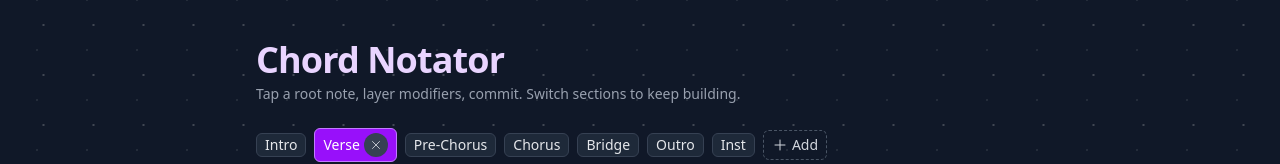
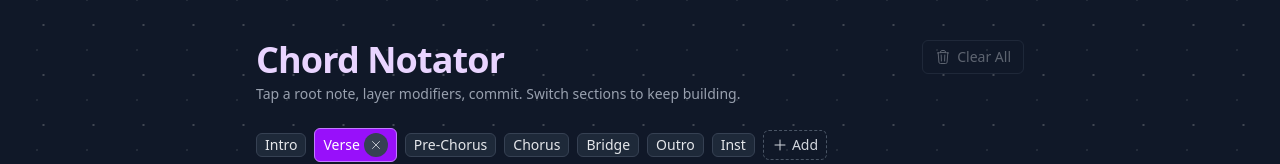
Before and after one commit to itdeiti/chordpad, a React (Vite) app in the folder chord-notator/: page / in a window 1280 px wide. Shown: the top 164 px of the page. Built offline with nearby package versions, Linux system fonts and the light colour scheme.

Commit message:
feat: add clear-all button to reset the song
Dispatches a new RESET_SONG action that returns the default song.
Confirms via window.confirm to prevent accidents. Disabled when no
section has any chords. localStorage updates through the existing
save effect.

```diff
--- a/chord-notator/src/app/app.tsx
+++ b/chord-notator/src/app/app.tsx
@@ -1,3 +1,4 @@
+import { TrashIcon } from "@heroicons/react/24/outline";
 import SectionTabs from "components/molecules/section-tabs";
 import ChordBuilder from "components/organisms/chord-builder";
 import SectionEditor from "components/organisms/section-editor";
@@ -9,11 +10,19 @@ function App() {
   const activeSection =
     song.sections.find((s) => s.id === song.activeSectionId) ??
     song.sections[0];
+  const hasContent = song.sections.some((s) => s.chords.length > 0);
+
+  const onReset = () => {
+    if (window.confirm("Clear all sections and chords? This can't be undone.")) {
+      dispatch({ type: "RESET_SONG" });
+    }
+  };
 
   return (
     <main>
       <div className="max-w-3xl mx-auto py-10 space-y-6">
-        <header>
+        <header className="flex items-start justify-between gap-4">
+          <div>
             <h1 className="text-3xl sm:text-4xl font-extrabold tracking-tight text-purple-200">
               Chord Notator
             </h1>
@@ -21,6 +30,16 @@ function App() {
               Tap a root note, layer modifiers, commit. Switch sections to keep
               building.
             </p>
+          </div>
+          <button
+            type="button"
+            onClick={onReset}
+            disabled={!hasContent}
+            className="inline-flex items-center gap-1.5 rounded-md border border-gray-700 px-3 py-1.5 text-sm text-gray-300 hover:bg-red-900/30 hover:text-red-200 hover:border-red-700 disabled:opacity-40 disabled:cursor-not-allowed focus:outline-none focus:ring-2 focus:ring-red-400"
+          >
+            <TrashIcon className="w-4 h-4" />
+            Clear All
+          </button>
         </header>
 
         <SectionTabs
--- a/chord-notator/src/app/song-reducer.ts
+++ b/chord-notator/src/app/song-reducer.ts
@@ -52,7 +52,8 @@ export type Action =
   | { type: "SET_BEATS"; beats: Beats }
   | { type: "CLEAR_STAGING" }
   | { type: "COMMIT_CHORD" }
-  | { type: "DELETE_CHORD"; sectionId: string; chordId: string };
+  | { type: "DELETE_CHORD"; sectionId: string; chordId: string }
+  | { type: "RESET_SONG" };
 
 function withStaging(song: Song, patch: Partial<Staging>): Song {
   const base: Staging = song.staging ?? emptyStaging;
@@ -158,6 +159,9 @@ export function songReducer(song: Song, action: Action): Song {
             : s,
         ),
       };
+
+    case "RESET_SONG":
+      return initialSong();
   }
 }
 
```
Lines whose indentation alone changed are shown as unchanged.
